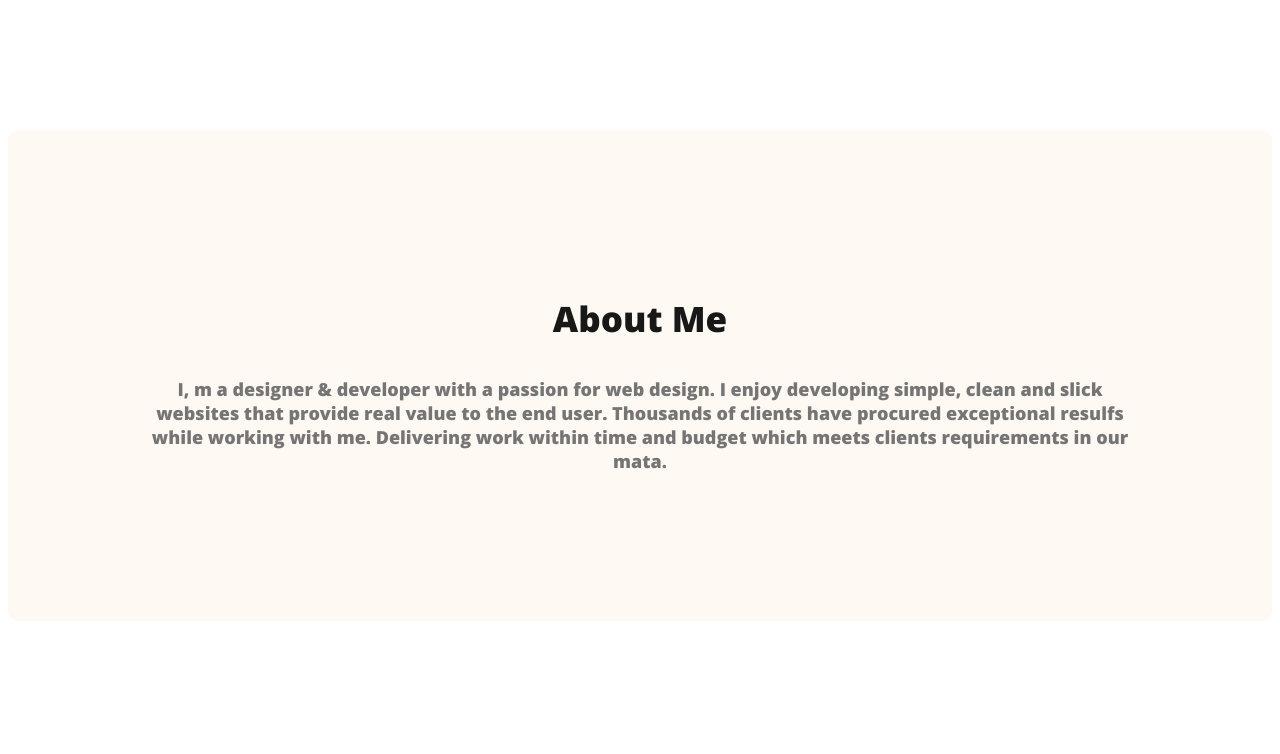
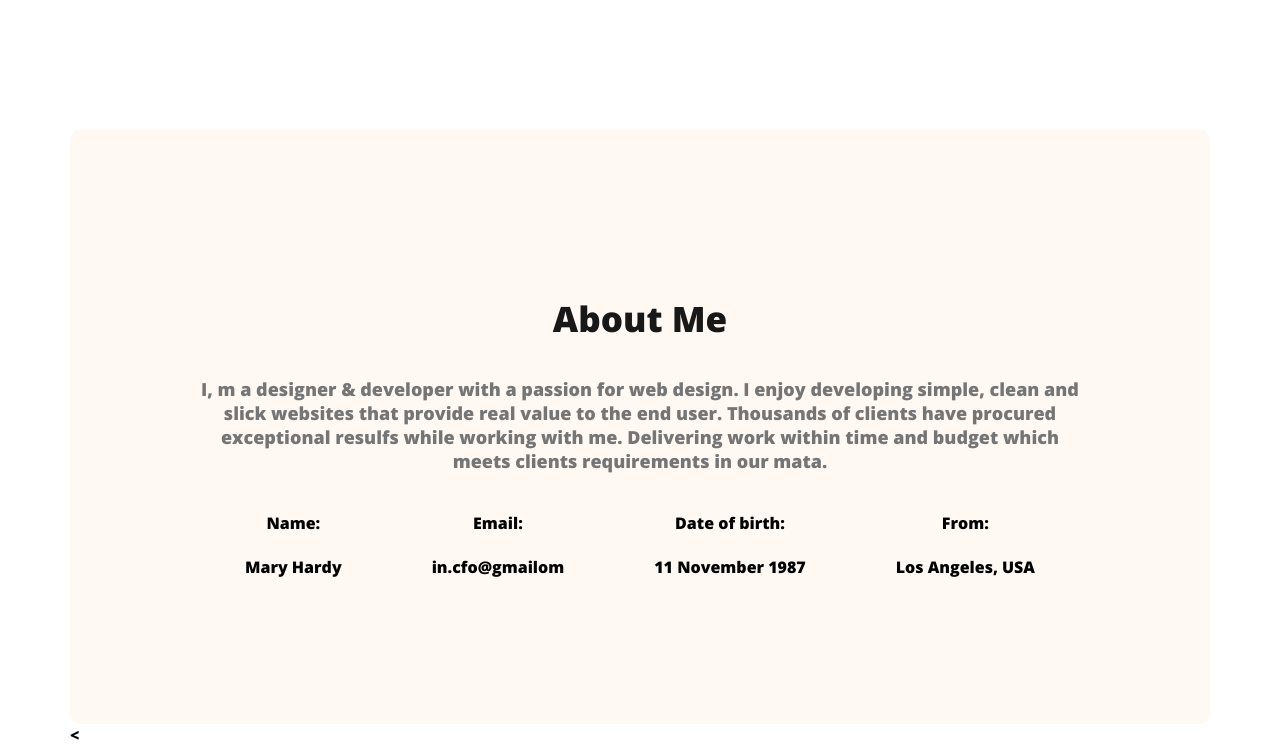
Before and after one commit to sabir689/new-portfolio, a plain HTML site: page index.html in a window 1280 px wide. Shown: the part 865-1619 px from the top of the page. Before the commit the page ends 1494 px from the top, so only its background shows below. Drawn offline with nearby package versions, Linux system fonts and the light colour scheme.

Commit message:
sixth commit

```diff
--- a/index.html
+++ b/index.html
@@ -36,8 +36,39 @@
     <main>
         <section class="about">
           <h3 class="section-title">About Me</h3>
-          <p class="sec-description">I, m a designer & developer with a passion for web design. I enjoy developing simple, clean and slick websites that provide real value to the end user. Thousands of clients have procured exceptional resulfs while working with me. Delivering work within time and budget which meets clients requirements in our mata.</p>
+          <p class="sec-description">I, m a designer & developer with a passion for web design. I enjoy developing simple, clean and slick websites that provide real value to the end user. Thousands of clients have procured exceptional resulfs while working with me. Delivering work within time and budget which meets clients requirements in our mata.
+
+          </p>
+          <div class="about-info-container">
+
+            <div class="about-info">
+                <h4 class="info-title">Name:
+                     </h4>
+                <p class="info-description">Mary Hardy</p>
+            </div>
+            <div class="about-info">
+                <h4 class="info-title">Email:
+               </h4>
+                <p class="info-description"> in.cfo@gmailom</p>
+            </div>
+            <div class="about-info">
+                <h4 class="info-title">Date of birth:
+                    </h4>
+                <p class="info-description">11 November 1987</p>
+            </div>
+            <div class="about-info">
+                <h4 class="info-title">From:
+                   </h4>
+                <p class="info-description"> Los Angeles, USA</p>
+            </div>
+
+
+
+
+
+          </div>
         </section>
+        <
 
     </main>
     <footer>
--- a/styles/portfolio.css
+++ b/styles/portfolio.css
@@ -85,12 +85,24 @@ padding:15px 35px;
     background:#FFF8F3;
     margin-top: 130px;
 }
+.about-info-container{
+    display: flex;
+    justify-content: space-around;
+}
+.about-info{
+    text-align: center;
+
+}
+
+
+
+
 .section-title{
     color:  #181818;
 text-align: center;
 
 font-size: 35px;
-font-weight: 700;
+font-weight: 700px;
 
 }
 .sec-description{
@@ -102,3 +114,7 @@ font-size: 18px;
 font-weight: 400;
 
 }
+main{
+   max-width:1140px;
+   margin: 0 auto;
+}
```
